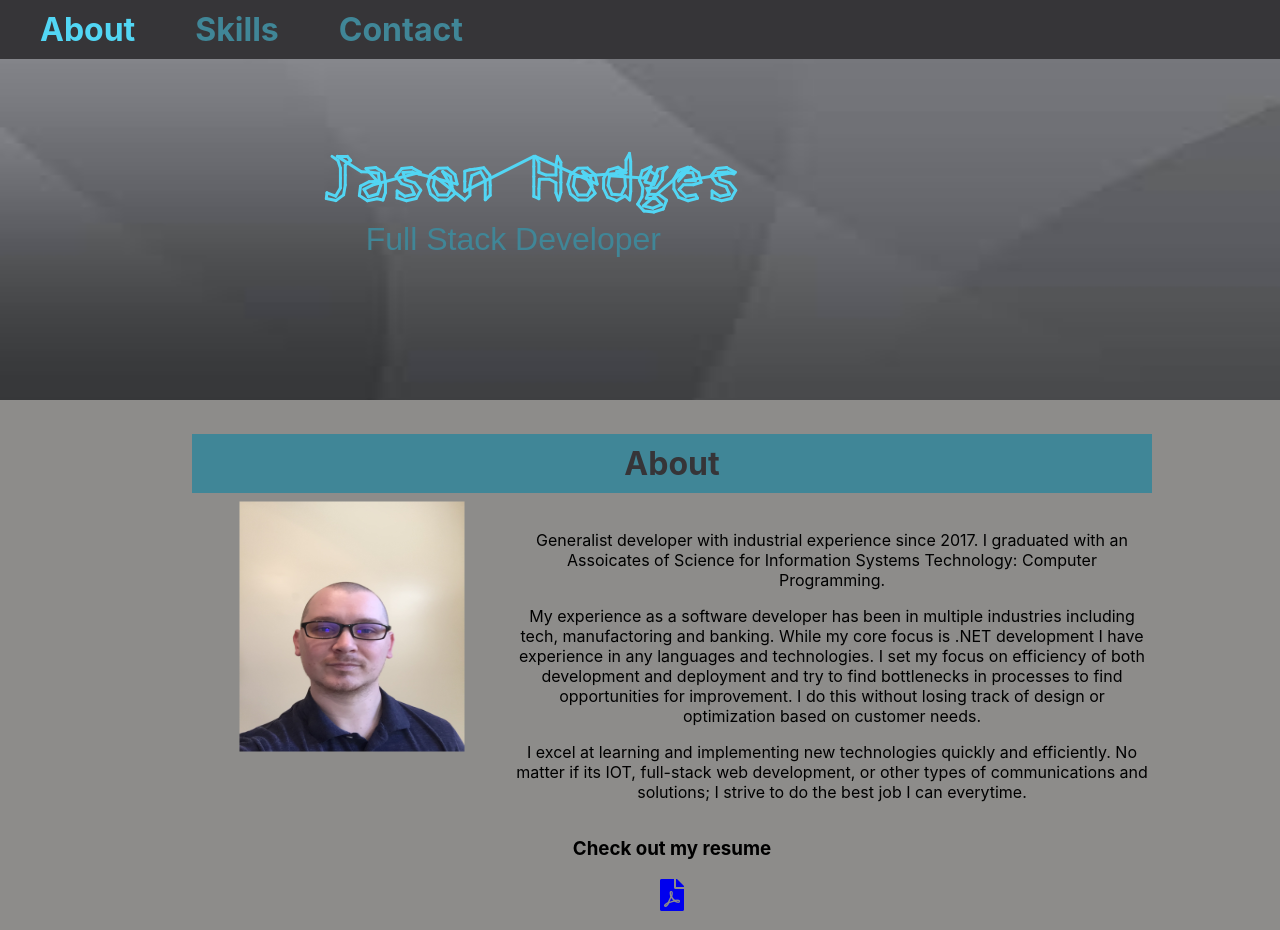
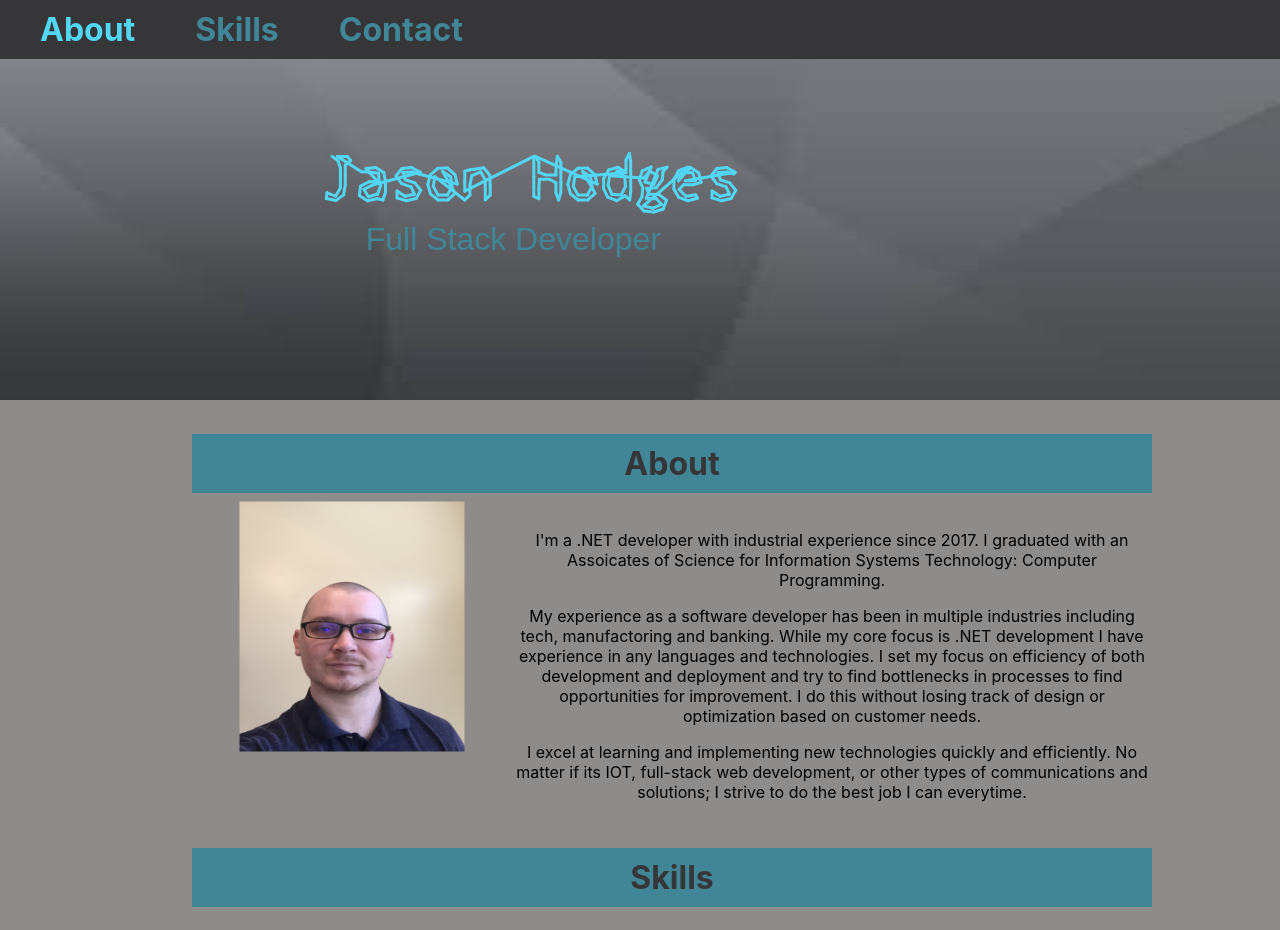
Before and after one commit to jhodges0845/Portfolio, a React (Create React App) app: page / in a window 1280 px wide. Shown: the top 930 px of the page. Built offline with nearby package versions, Linux system fonts and the light colour scheme.

Commit message:
Removed reference to resume pdf from site

```diff
--- a/src/components/layout/About.js
+++ b/src/components/layout/About.js
@@ -9,7 +9,7 @@ export class About extends React.Component{
                         <img className="profile-pic" src={process.env.PUBLIC_URL + 'ProfileImage.JPG'} alt="" />
                     </div>
                     <div style={{flex: 2}}>
-                        <p>Generalist developer with industrial
+                        <p>I'm a .NET developer with industrial
                             experience since 2017. I graduated with an
                             Assoicates of Science for Information Systems
                             Technology: Computer Programming.
@@ -26,12 +26,12 @@ export class About extends React.Component{
                         </p>
                     </div>
                 </div>
-                <div>
+                {/* <div>
                     <h3>Check out my resume</h3>
                     <a href="https://www.dropbox.com/s/pkxiaxq68wzi7hn/JasonHodgesResume.pdf?dl=0">
                     <i class="fas fa-file-pdf fa-2x"></i>
                     </a>
-                </div>
+                </div> */}
             </div>);
     }
 
```
